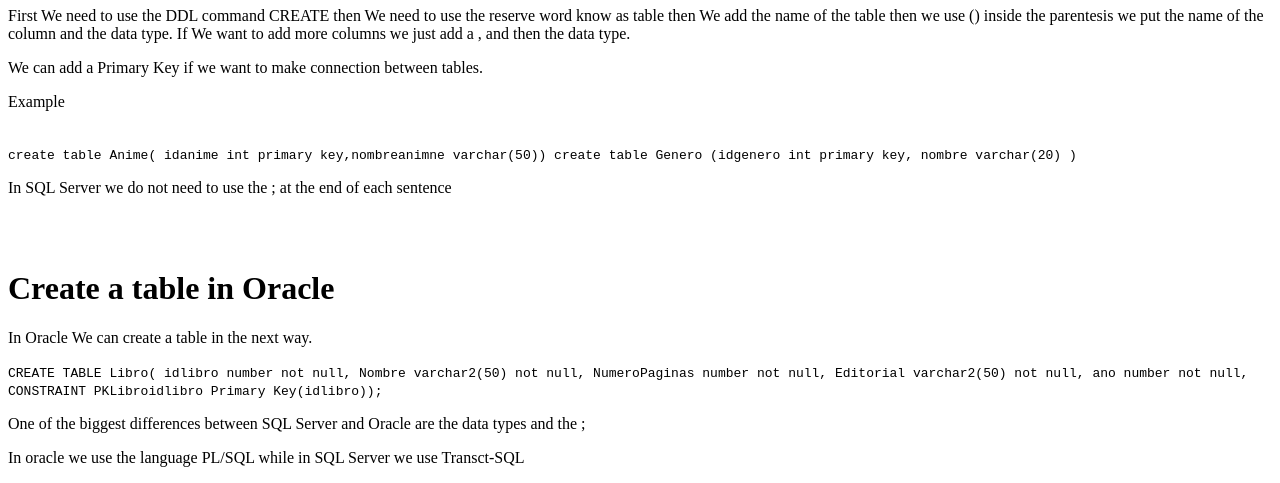
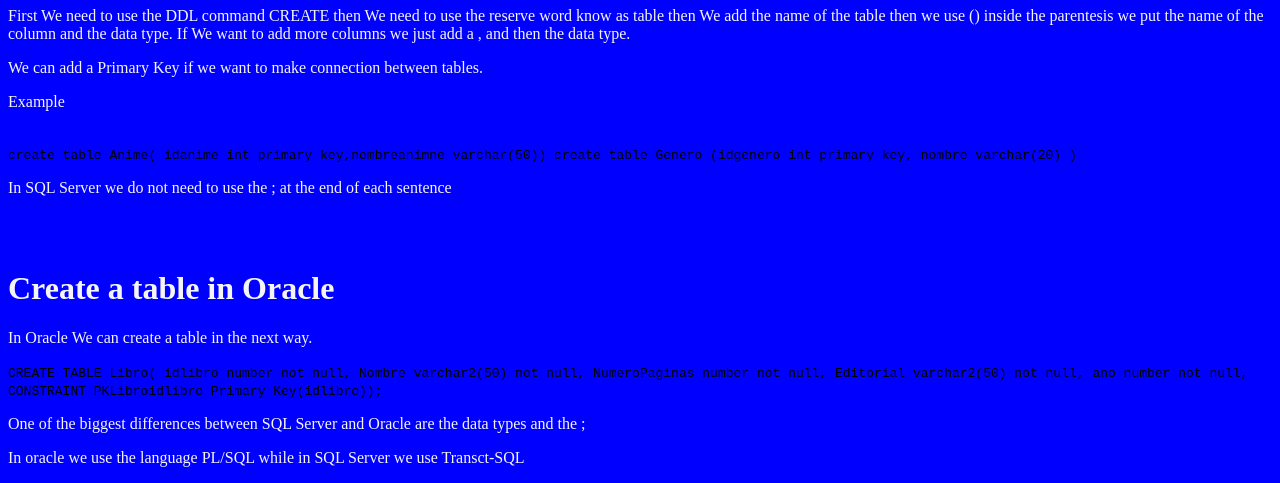
Before and after one commit to MahonriM/Create-tables, a plain HTML site: page docs/index.html in a window 1280 px wide. Shown: the part 715-1198 px from the top of the page. Drawn offline with Linux system fonts and the light colour scheme.

Commit message:
Update index.html
Adding style to article

```diff
--- a/docs/index.html
+++ b/docs/index.html
@@ -6,6 +6,12 @@
     <meta name="viewport" content="width=device-width, initial-scale=1.0">
     <title>How to create tables in Oracle and SQL Server?</title>
 </head>
+    <style>
+        body{background-color:blue;}
+        label,h1,p{
+            color:whitesmoke;
+        }
+    </style>
 <body>
     <form action="">
             <h1>How to create a table in SQL Server and Oracle?</h1>
```
